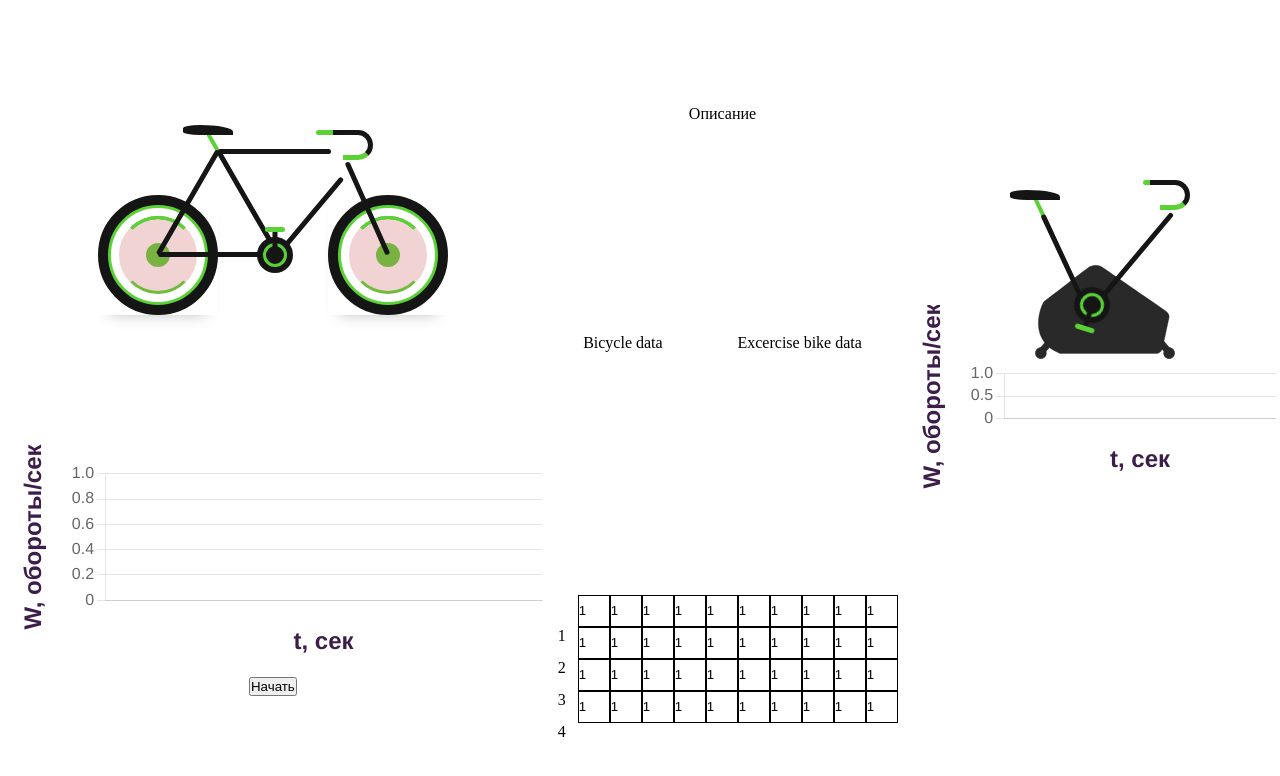
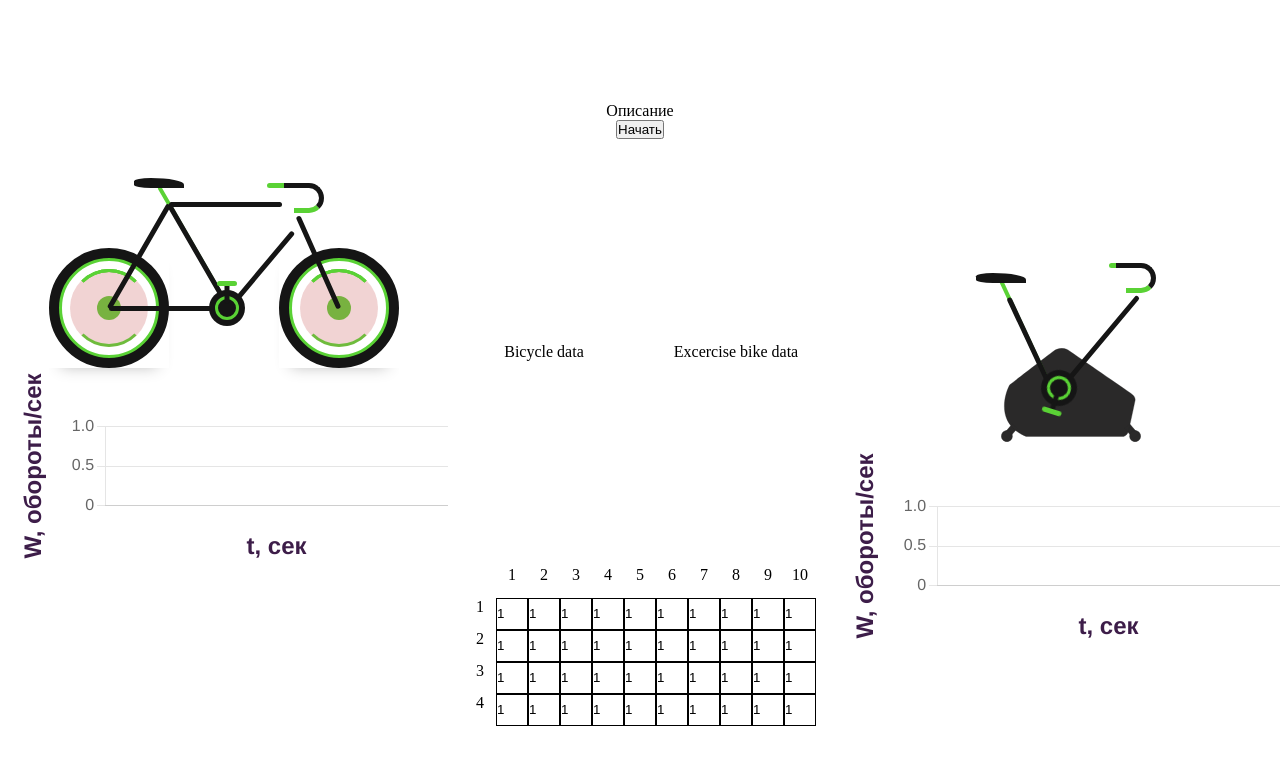
Before and after one commit to brokkko/exercise_bike, a React (Vite) app in the folder frontend/: page / in a window 1280 px wide. Shown: the top 776 px of the page. Built offline with nearby package versions, Linux system fonts and the light colour scheme.

Commit message:
main page grid

```diff
--- a/frontend/src/components/animation/BicycleStyle.css
+++ b/frontend/src/components/animation/BicycleStyle.css
@@ -18,6 +18,7 @@ body {
     max-width: 350px;
     height: 300px;
     overflow: hidden;
+    transform: translateY(100px);
 }
 
 .bicycle-container .wheel {
--- a/frontend/src/components/animation/ExerciseBikeStyle.css
+++ b/frontend/src/components/animation/ExerciseBikeStyle.css
@@ -9,7 +9,7 @@ body {
 }
 
 .ex_bicycle-container {
-    position: absolute;
+    position: relative;
     margin: auto;
     top: 0;
     left: 0;
@@ -18,6 +18,7 @@ body {
     max-width: 350px;
     height: 300px;
     overflow: hidden;
+    transform: translateY(100px);
 }
 
 .ex_bicycle-container .wheel {
--- a/frontend/src/components/geartable/GearTable.css
+++ b/frontend/src/components/geartable/GearTable.css
@@ -46,6 +46,10 @@
     align-items: center;
 }
 
+.cell:focus{
+    outline: none;
+}
+
 .outer .left{
     position: absolute;
     left: var(--left-margin);
--- a/frontend/src/components/geartable/GearTable.tsx
+++ b/frontend/src/components/geartable/GearTable.tsx
@@ -112,7 +112,7 @@ export default class GearTable extends Component {
 
         let topPanel = [];
         for (let cell in this.state.cells){
-            topPanel.push(<div className="top-panel-cell">{+cell + 1}</div>)
+            topPanel.push(<div className={"top-panel-cell"}>{+cell + 1}</div>)
         }
 
         let leftPanel = [];
--- a/frontend/src/components/graphics/GraphicsComponent.tsx
+++ b/frontend/src/components/graphics/GraphicsComponent.tsx
@@ -76,6 +76,9 @@ export default class GraphicsComponent extends Component<GraphicsProps> {
                         padding: 20
                     },
                     ticks: {
+                        stepSize: 0.1,
+                        min: 0,
+                        max: 10.5,
                         font: {
                             size: 16,
                             weight: "400"
--- a/frontend/src/components/scenecomponent/SceneComponent.tsx
+++ b/frontend/src/components/scenecomponent/SceneComponent.tsx
@@ -64,12 +64,15 @@ export default class SceneComponent extends Component {
                 <div className="title">
                    Описание
 
+                    <button onClick={this.startBicycleSimulation}> Начать </button>
                 </div>
 
                 <div className="bicycle-scene-container">
                     <BicycleComponent animationSpeed={this.state.bicycleWlist[this.state.bicycleWlist.length - 1]}/>
-                    <GraphicsComponent x={this.state.Tlist} x_label_name={"t, сек"} y={this.state.bicycleWlist} y_label_name={"W, обороты/сек"} result_label_name={""}/>
-                    <button onClick={this.startBicycleSimulation}> Начать </button>
+                    <div style={{width: "100%", height: "24rem"}}>
+                        <GraphicsComponent x={this.state.Tlist} x_label_name={"t, сек"} y={this.state.bicycleWlist} y_label_name={"W, обороты/сек"} result_label_name={""}/>
+                    </div>
+
                 </div>
 
                 <div className="bicycle-data">
--- a/frontend/src/components/scenecomponent/SceneStyle.css
+++ b/frontend/src/components/scenecomponent/SceneStyle.css
@@ -1,6 +1,7 @@
 .page{
     display: grid;
-    /* grid-template-rows: auto; */
+    grid-template-rows: auto;
+    grid-template-columns: 35vw 15vw 15vw 35vw;
     grid-template-areas:
         "bc title title exc"
         "bc bcData excData exc"
@@ -11,10 +12,12 @@
 
 .title{
     grid-area: title;
+    display: flex;
+    flex-direction: column;
+    align-items: center;
 }
 
 .bicycle-scene-container{
-
     grid-area: bc;
     /*display: flex;*/
     flex-direction: column;
@@ -37,6 +40,9 @@
 
 .table-container{
     grid-area: table;
+    display: flex;
+    flex-direction: column;
+    align-items: center;
 }
 
 .graphic-display{
```
